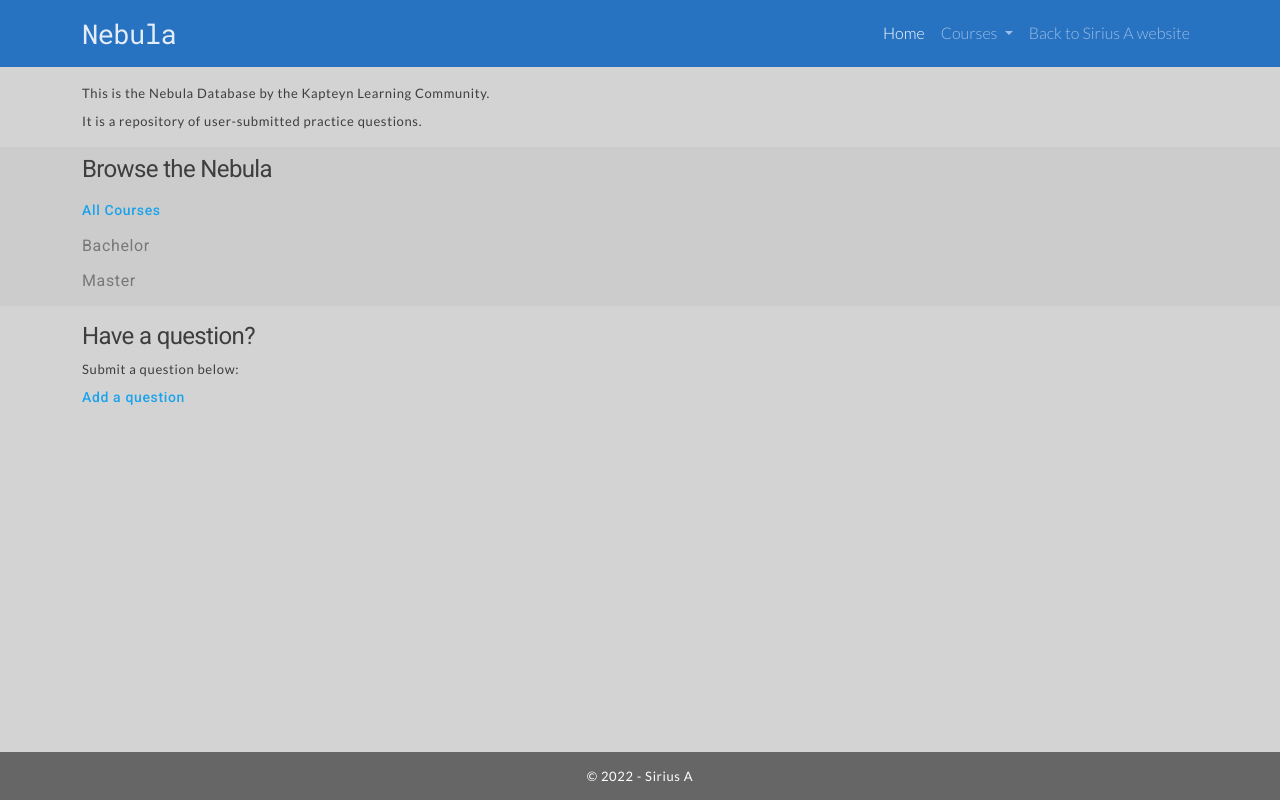
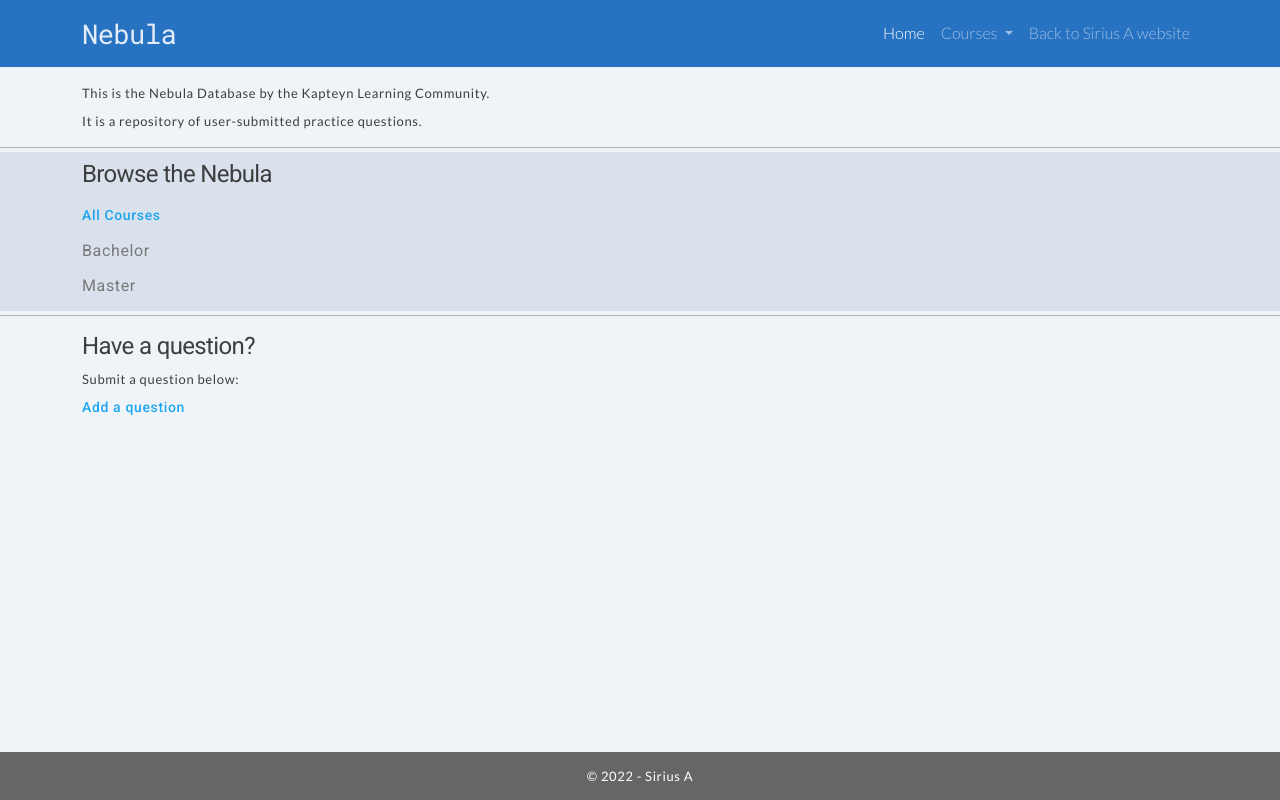
Before and after one commit to Sirius-A-Astronomy/Nebula, a Flask app: page / in a window 1280 px wide. Run offline with Flask 2, Linux system fonts and the light colour scheme; data that the repository does not hold is empty; some libraries are stand-ins or nearby versions.

Commit message:
Updated colo-schemes

```diff
--- a/nebula/static/css/main.css
+++ b/nebula/static/css/main.css
@@ -7,27 +7,31 @@
     Dark Theme color-scheme (Change colors for the dark theme here)
     */
 
-    --color-background-dark: #121212;
-    --color-background-secondary-dark: #080808;
-    --color-text-primary-dark: #f8f8f8;
-    --color-text-secondary-dark: #b3b3b3;
-    --color-text-tertiary-dark: #8c8c8c;
-    --color-text-accent-dark: #009cef;
+    --color-background-dark: #3e4c59;
+    --color-background-secondary-dark: #1f2933;
+    --color-text-primary-dark: #f5f7fa;
+    --color-text-secondary-dark: #e4e7eb;
+    --color-text-tertiary-dark: #9aa5b1;
+    --color-text-accent-dark: #adee98;
+    --color-text-accent-focus-dark: #85bd72;
+    --color-text-on-accent-dark: #ffffff;
     --color-primary-dark: #2872c2;
-    --color-secondary-dark: #004791;
+    --color-secondary-dark: #102a43;
     --color-tertiary-dark: #67a0f5;
-    --color-accent-dark: #ff934f;
+    --color-accent-dark: #adee98;
 
     /*
     Light Theme color-scheme (Change colors for the light theme here)
     */
 
-    --color-background-light: #d3d3d3;
-    --color-background-secondary-light: #cccccc;
+    --color-background-light: #f0f4f8;
+    --color-background-secondary-light: #d9e2ec;
     --color-text-primary-light: #3e3e3e;
     --color-text-secondary-light: #787878;
     --color-text-tertiary-light: #b3b3b3;
     --color-text-accent-light: #009cef;
+    --color-text-accent-focus-light: #006eaa;
+    --color-text-on-accent-light: #000000;
     --color-primary-light: #2872c2;
     --color-secondary-light: #67a0f5;
     --color-tertiary-light: #004791;
@@ -43,6 +47,8 @@
     --color-text-secondary: var(--color-text-secondary-light);
     --color-text-tertiary: var(--color-text-tertiary-light);
     --color-text-accent: var(--color-text-accent-light);
+    --color-text-accent-focus: var(--color-text-accent-focus-light);
+    --color-text-on-accent: var(--color-text-on-accent-light);
     --color-primary: var(--color-primary-light);
     --color-secondary: var(--color-secondary-light);
     --color-tertiary: var(--color-tertiary-light);
@@ -156,12 +162,18 @@ p a:hover,
 p a:focus,
 .inline-link:hover,
 .inline-link:focus {
-    opacity: .67;
+    color: var(--color-text-accent-focus);
 }
 
 /*
     Layout
 */
+
+.divider {
+    /* Divider */
+    border-bottom: 1px solid var(--color-text-tertiary);
+    margin: 0.25rem 0;
+}
 
 
 /*
--- a/nebula/static/js/darkmode.js
+++ b/nebula/static/js/darkmode.js
@@ -4,7 +4,8 @@ const prefersDarkMode = window.matchMedia('(prefers-color-scheme: dark)');
 let colorsSource = getComputedStyle(document.documentElement);
 
 let colorScheme = ['--color-background', '--color-background-secondary', '--color-text-primary', '--color-text-secondary',
-    '--color-text-tertiary', '--color-text-accent', '--color-primary', '--color-secondary','--color-accent']
+    '--color-text-tertiary', '--color-text-accent', '--color-text-on-accent',
+    '--color-text-accent-focus', '--color-primary', '--color-secondary','--color-accent'];
 
 const setColorScheme = e => {
   if (e.matches) {
```
